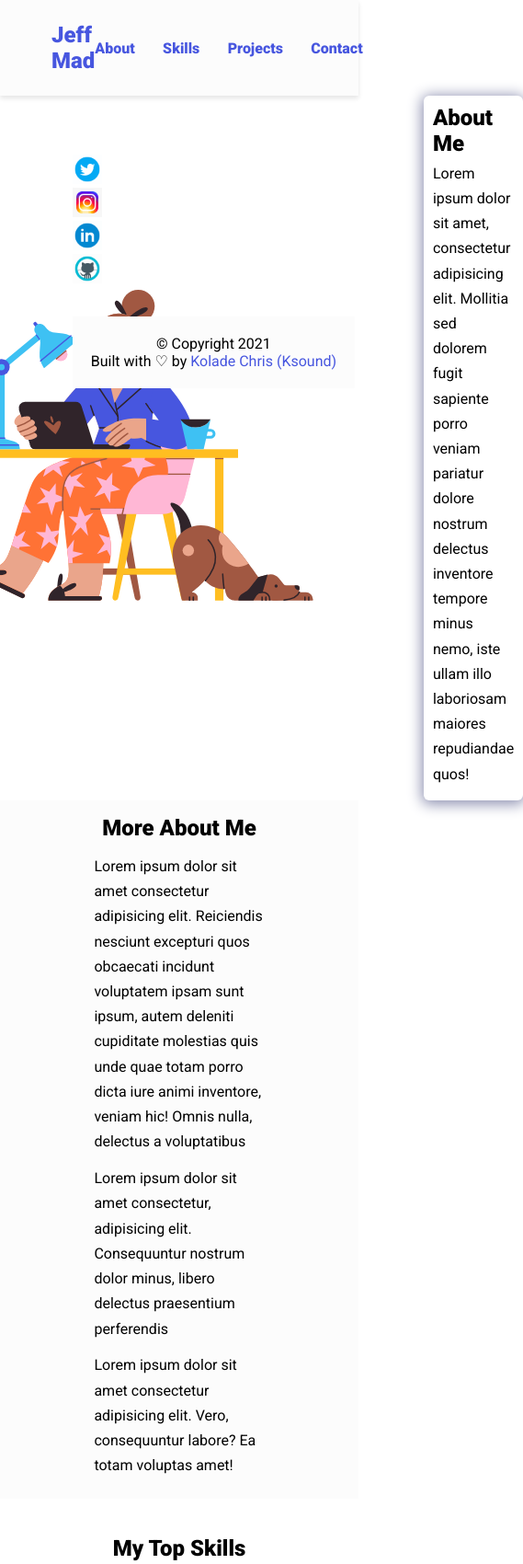
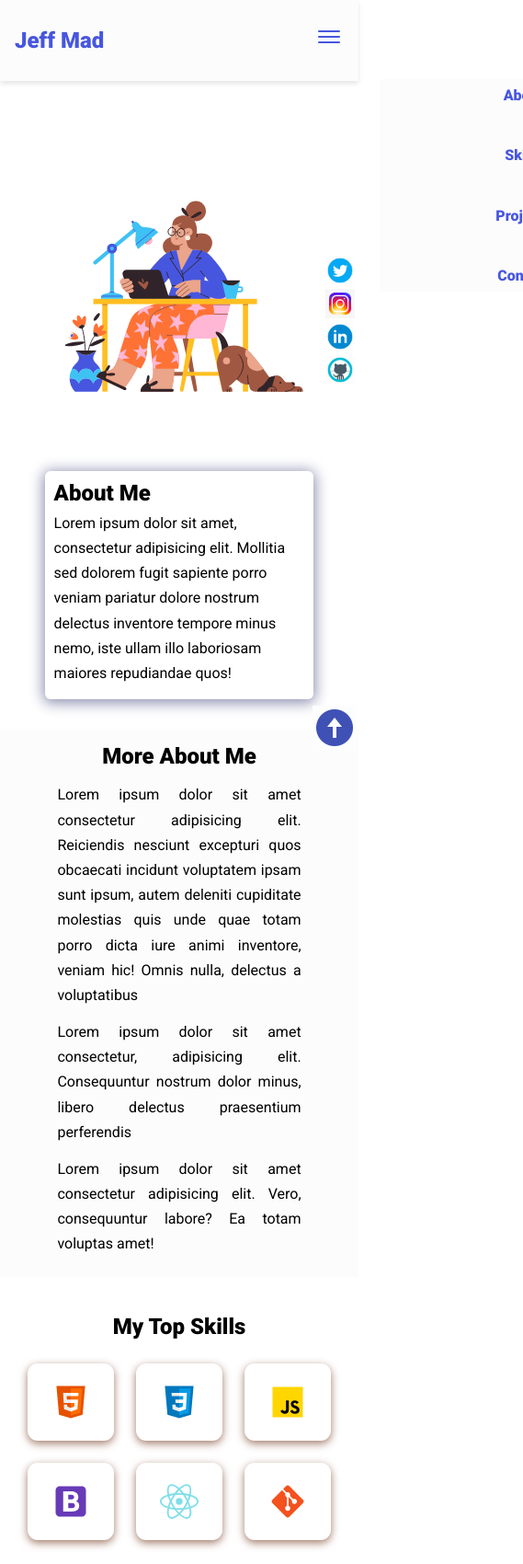
Before and after one commit to Jefferson-23/PORTAFOLIO, a plain HTML site: page index.html in a window 390 px wide. Shown: the top 1700 px of the page at 92% size, 569 px wide, since content can reach past the window. Drawn offline with nearby package versions, Linux system fonts and the light colour scheme.

Commit message:
fix: css responsive

```diff
--- a/assets/css/styles.css
+++ b/assets/css/styles.css
@@ -17,8 +17,44 @@
   --transition: 0.3s;
 }
 /* Variables end */
-/*NAV BAR*/
 
+html {
+  scroll-behavior: smooth;
+}
+
+/* CSS Resets */
+* {
+  margin: 0;
+  padding: 0;
+  box-sizing: border-box;
+  /* border: 2px solid red; */
+}
+
+ul {
+  list-style-type: none;
+}
+
+a {
+  text-decoration: none;
+  color: var(--primary-color);
+}
+
+a:hover {
+  color: var(--secondary-color);
+}
+
+body {
+  font-family: var(--font-family);
+}
+
+section {
+  /* max-width: 1100px;
+  margin: auto; */
+}
+
+/* CSS Resets end */
+
+/* Navbar */
 nav {
   position: sticky;
   top: 0;
@@ -31,6 +67,7 @@ nav {
   background-color: var(--bg-color);
   box-shadow: 0 3px 5px rgba(0, 0, 0, 0.1);
 }
+
 nav h1 {
   color: var(--primary-color);
 }
@@ -61,9 +98,9 @@ nav ul li {
   cursor: pointer;
   display: none;
 }
+/* Navbar ends */
 
-/*HERO*/
-
+/* Hero section */
 .hero {
   display: flex;
   align-items: center;
@@ -72,6 +109,7 @@ nav ul li {
   max-width: 68.75rem;
   margin: auto;
 }
+
 .hero img {
   height: 37.5rem;
   width: 37.5rem;
@@ -92,7 +130,9 @@ nav ul li {
   line-height: var(--line-height);
   padding: 0.3rem 0;
 }
-/*ABOUT*/
+/* Hero section ends */
+
+/* More about */
 .more-about {
   background-color: var(--bg-color);
   padding: 1rem 6rem;
@@ -107,7 +147,9 @@ nav ul li {
   line-height: var(--line-height);
   padding: 0.4rem;
 }
-/*HABILITY*/
+/* More about ends */
+
+/* Skills section */
 .skills {
   max-width: 68.75rem;
   margin: auto;
@@ -127,14 +169,9 @@ nav ul li {
   width: 11.875rem;
   height: 11.25rem;
 }
-.icon-card {
-  background-color: #fff;
-  border-radius: 11px;
-  box-shadow: 0 3px 10px var(--secondary-shadow);
-  padding: 20px;
-  margin: 10px;
-}
-/*PROJECTS*/
+/* Skills section ends */
+
+/* Projects section */
 .projects {
   background-color: var(--bg-color);
   padding: 32px 0;
@@ -151,6 +188,7 @@ nav ul li {
   align-items: center;
   justify-content: center;
 }
+
 .projects-title {
   text-align: center;
   margin-bottom: 1rem;
@@ -161,6 +199,7 @@ nav ul li {
   width: 21.875rem;
   padding: 1rem;
 }
+
 .project-container p {
   padding: 0.4rem;
 }
@@ -173,14 +212,9 @@ nav ul li {
   margin-bottom: var(--bottom-margin);
 }
 
-.project-card {
-  background-color: #fff;
-  border-radius: 11px;
-  box-shadow: 0 3px 10px var(--primary-shadow);
-  padding: 20px;
-  margin: 10px;
-}
-/*CONTACT*/
+/* Projects section ends */
+
+/* Contacts section */
 .contact {
   margin-top: 2rem;
 }
@@ -197,6 +231,7 @@ nav ul li {
   border-radius: 5px;
   box-shadow: 0 3px 10px var(--secondary-shadow);
 }
+
 .contact-form-container label {
   line-height: 2.7em;
   font-weight: var(--bold-font);
@@ -218,10 +253,12 @@ nav ul li {
   font-size: 0.875rem;
   outline: none;
 }
+
 .input-field::placeholder {
   padding: 0.5rem;
   color: var(--primary-color);
 }
+
 .submit-btn {
   width: 100%;
   padding: 10px;
@@ -233,12 +270,15 @@ nav ul li {
   font-weight: var(--bold-font);
   transition: var(--transition);
 }
+
 .submit-btn:hover {
   background-color: var(--primary-color);
   border: 2px solid var(--primary-color);
   cursor: pointer;
 }
-/*Social Media*/
+/* Contacts section ends */
+
+/* Social buttons */
 .socials {
   display: flex;
   flex-direction: column;
@@ -251,37 +291,139 @@ nav ul li {
   width: 2rem;
   height: 2rem;
 }
-/*Footer*/
+/* Social button ends */
+
+/* Scroll to top button */
+.scroll-up {
+  position: fixed;
+  right: 0.5%;
+  bottom: 3%;
+  cursor: pointer;
+}
+
+.up-arrow {
+  width: 3rem;
+  height: 3rem;
+}
+/* Scroll to top button ends */
+
+/* Footer section */
 footer {
   background-color: var(--bg-color);
   padding: 1.25rem;
   text-align: center;
   margin: 2rem 0 0;
 }
-html {
-  scroll-behavior: smooth;
+/* Footer section ends */
+
+/* General (utilities) */
+.icon-card {
+  background-color: #fff;
+  border-radius: 11px;
+  box-shadow: 0 3px 10px var(--secondary-shadow);
+  padding: 20px;
+  margin: 10px;
 }
 
-/* CSS Resets */
-* {
-  margin: 0;
-  padding: 0;
-  box-sizing: border-box;
+.project-card {
+  background-color: #fff;
+  border-radius: 11px;
+  box-shadow: 0 3px 10px var(--primary-shadow);
+  padding: 20px;
+  margin: 10px;
 }
 
-ul {
-  list-style-type: none;
+/* Media queries for responsiveness */
+@media screen and (max-width: 720px) {
+  nav {
+    padding: 1.5rem 1rem;
+  }
+  nav ul {
+    position: fixed;
+    background-color: var(--bg-color);
+    flex-direction: column;
+    top: 86px;
+    left: 10%;
+    width: 80%;
+    text-align: center;
+    transform: translateX(120%);
+    transition: transform 0.5s ease-in;
+  }
+
+  nav ul li {
+    margin: 8px;
+  }
+
+  .burger-menu {
+    display: block;
+  }
+
+  nav ul.show {
+    transform: translateX(0);
+  }
+
+  .hero {
+    margin-top: -4rem;
+    flex-direction: column;
+    gap: 0;
+  }
+
+  .hero img {
+    height: 37.5rem;
+    width: 30rem;
+  }
+
+  .bio {
+    margin-top: -7rem;
+    width: 20.5rem;
+  }
+
+  .more-about {
+    margin-top: 2rem;
+    padding: 1rem 3.5rem;
+  }
+
+  .more-about h2 {
+    text-align: center;
+  }
+
+  .more-about p {
+    text-align: justify;
+  }
+
+  .icon {
+    width: 5.875rem;
+    height: 5.25rem;
+  }
+
+  .projects-container {
+    flex-direction: column;
+  }
+
+  .project-container {
+    width: 20.875rem;
+  }
+
+  .contact-form-container {
+    max-width: 23.75rem;
+  }
 }
 
-a {
-  text-decoration: none;
-  color: var(--primary-color);
+@media screen and (max-width: 420px) {
+  .hero img {
+    height: 37.5rem;
+    width: 23rem;
+  }
+
+  .bio {
+    width: 18.3rem;
+  }
+
+  .project-container {
+    width: 17.875rem;
+  }
+
+  .contact-form-container {
+    max-width: 17.75rem;
+  }
 }
-
-a:hover {
-  color: var(--secondary-color);
-}
-
-body {
-  font-family: var(--font-family);
-}
--- a/assets/js/app.js
+++ b/assets/js/app.js
@@ -0,0 +1,31 @@
+// Nav hamburgerburger selections
+const burger = document.querySelector("#burger-menu");
+const ul = document.querySelector("nav ul");
+const nav = document.querySelector("nav");
+
+// Scroll to top selection
+const scrollUp = document.querySelector("#scroll-up");
+
+// Select nav links
+const navLink = document.querySelectorAll(".nav-link");
+
+// Hamburger menu function
+burger.addEventListener("click", () => {
+  ul.classList.toggle("show");
+});
+
+// Close hamburger menu when a link is clicked
+navLink.forEach((link) =>
+  link.addEventListener("click", () => {
+    ul.classList.remove("show");
+  })
+);
+
+// scroll to top functionality
+scrollUp.addEventListener("click", () => {
+  window.scrollTo({
+    top: 0,
+    left: 0,
+    behavior: "smooth",
+  });
+});
--- a/index.html
+++ b/index.html
@@ -3,7 +3,7 @@
   <head>
     <meta charset="UTF-8" />
     <meta http-equiv="X-UA-Compatible" content="IE=edge" />
-    <meta name="viewport" content="width=device-width, initial-scale=1.0" />
+    <meta name="viewport" content="width=device-width, initial-scale=1.0">
 
     <!--Estilos CSS -->
     <link rel="stylesheet" href="assets/css/styles.css" />
@@ -254,8 +254,14 @@
       <a href="#" target="_blank"
         ><img src="assets/icons/icons8-github.gif" alt="Github" class="socicon"
       /></a>
+    </div>
     <!-- Vuelve al comienzo  -->
-
+    <i class="scroll-up" id="scroll-up"
+    ><img
+      src="assets/icons/icons8-upward-arrow.gif"
+      class="socicon up-arrow"
+      alt="scroll-up"
+  /></i>
     <!-- Sección Footer  -->
     <footer>
       <p class="copy">&copy; Copyright 2021</p>
@@ -265,7 +271,7 @@
           >Kolade Chris (Ksound)</a
         >
       </p>
-</footer>
+    </footer>
     <!-- Website scripts -->
     <script src="assets/js/app.js"></script>
 
```
Also changed, not shown: 1 other file.
